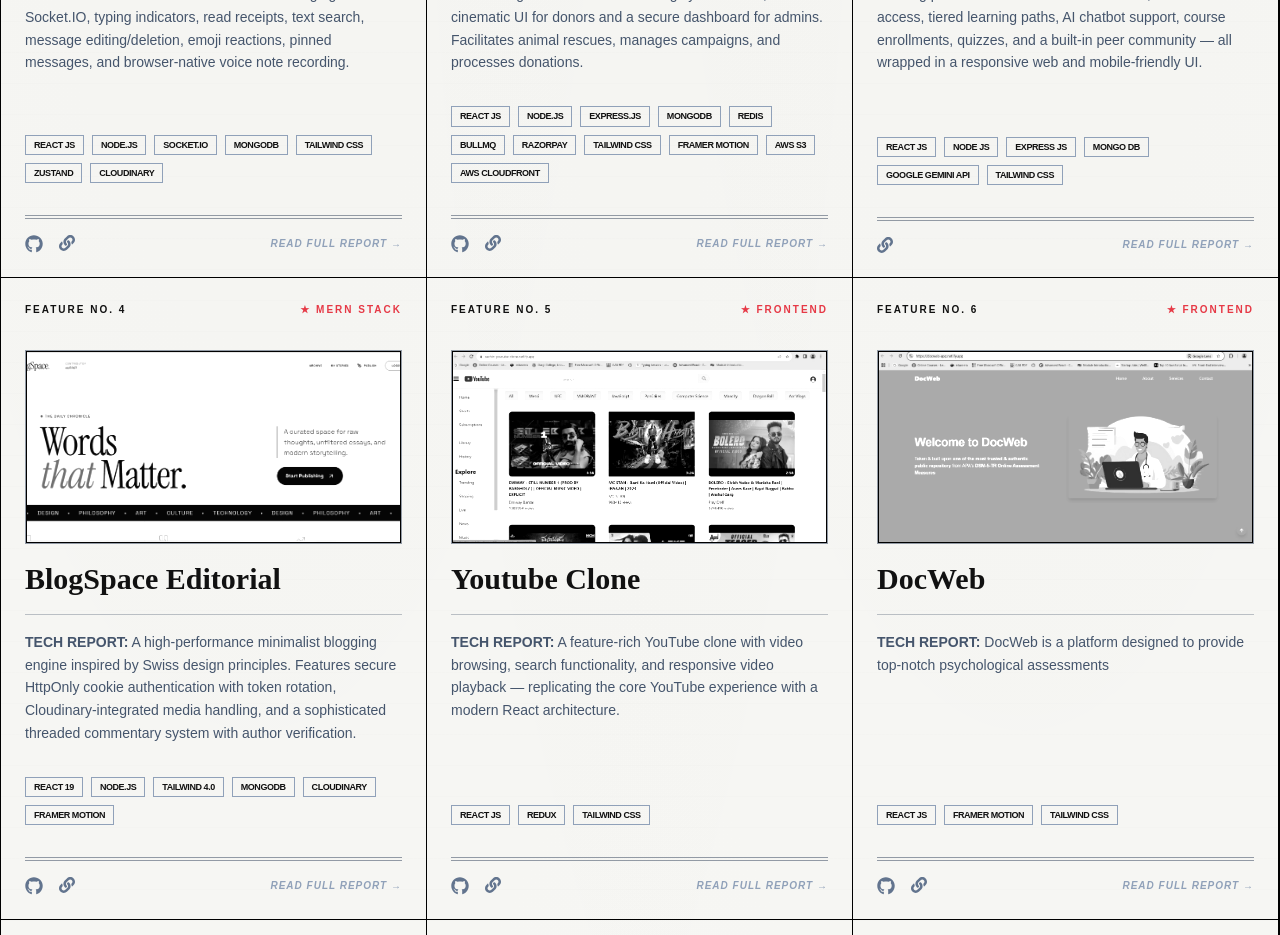
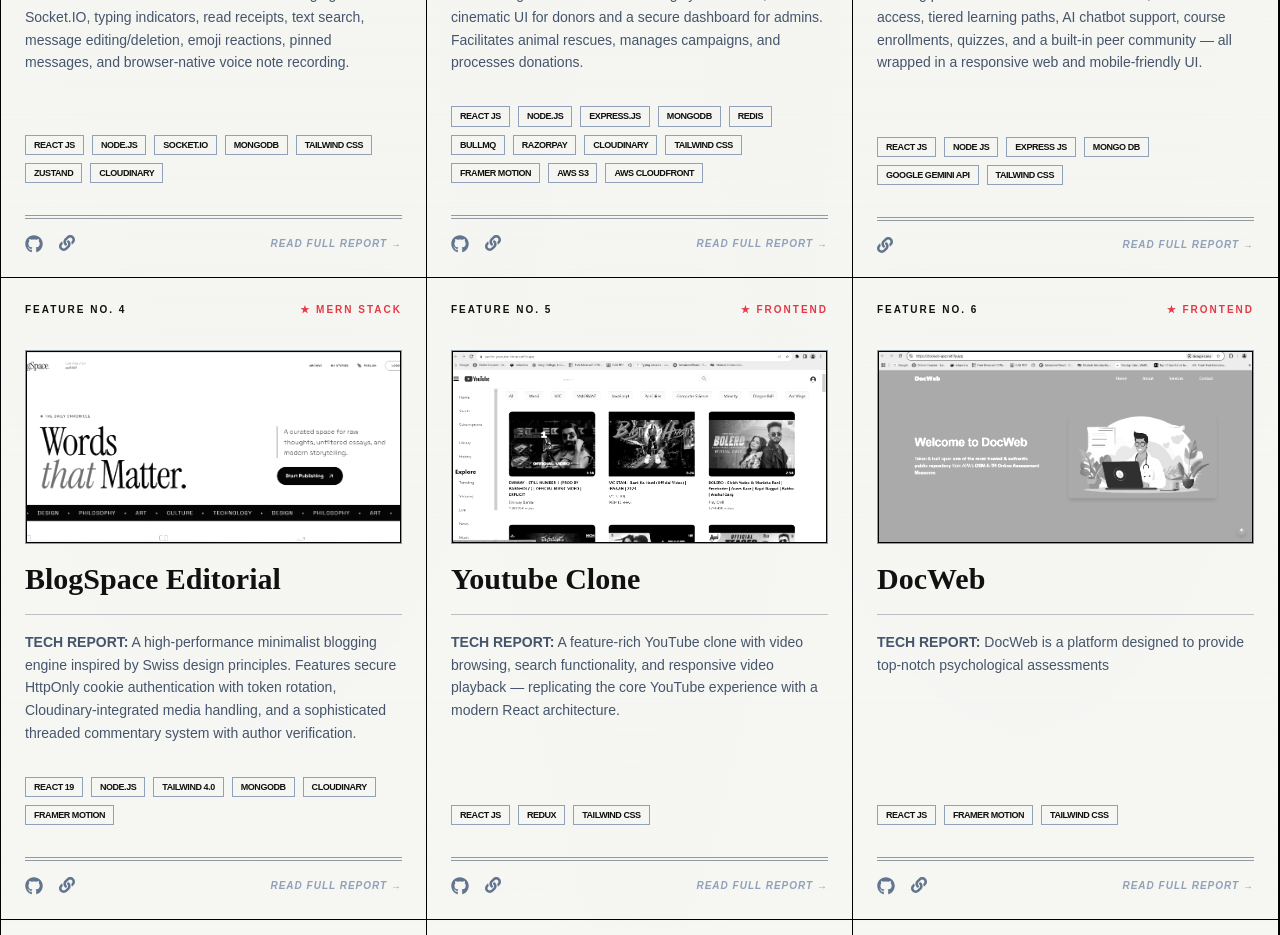
Before and after one commit to Sachinnegi825/React_Portfolio, a React (Vite) app: page / in a window 1280 px wide. Shown: the part 3640-4575 px from the top of the page. Built offline with nearby package versions, Linux system fonts and the light colour scheme.

Commit message:
update: Add AWS tags and CloudFront link to Rakshak Paws Foundation project

```diff
--- a/src/data/constants.js
+++ b/src/data/constants.js
@@ -298,6 +298,7 @@ export const projects = [
       "Redis",
       "BullMQ",
       "Razorpay",
+      "Cloudinary",
       "Tailwind CSS",
       "Framer Motion",
       "AWS S3",
```
Also changed, not shown: 2 other files (tests, documents, lock files or other folders).
